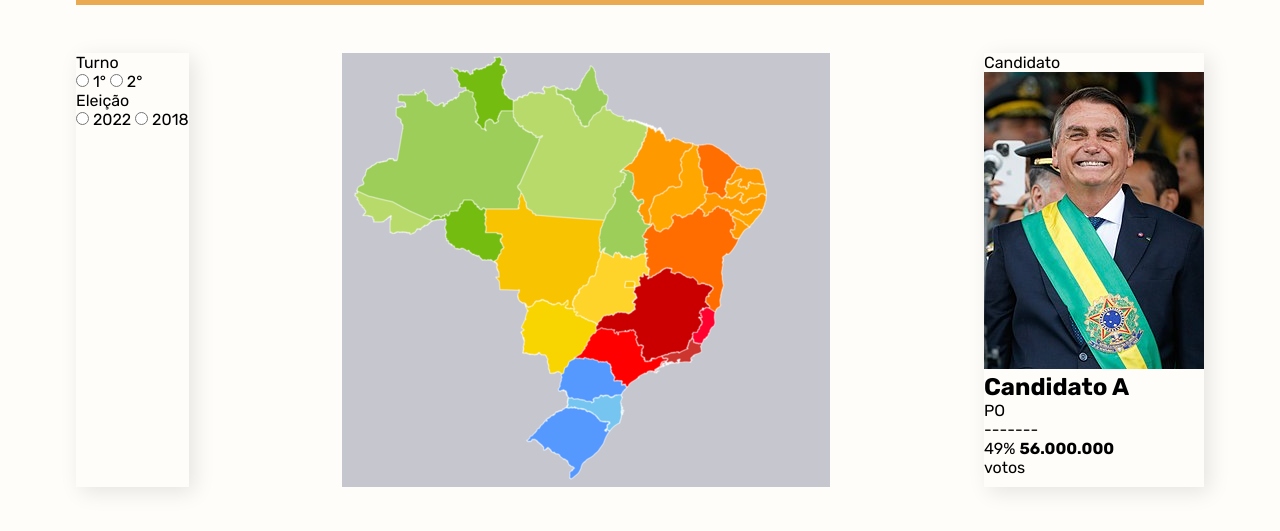
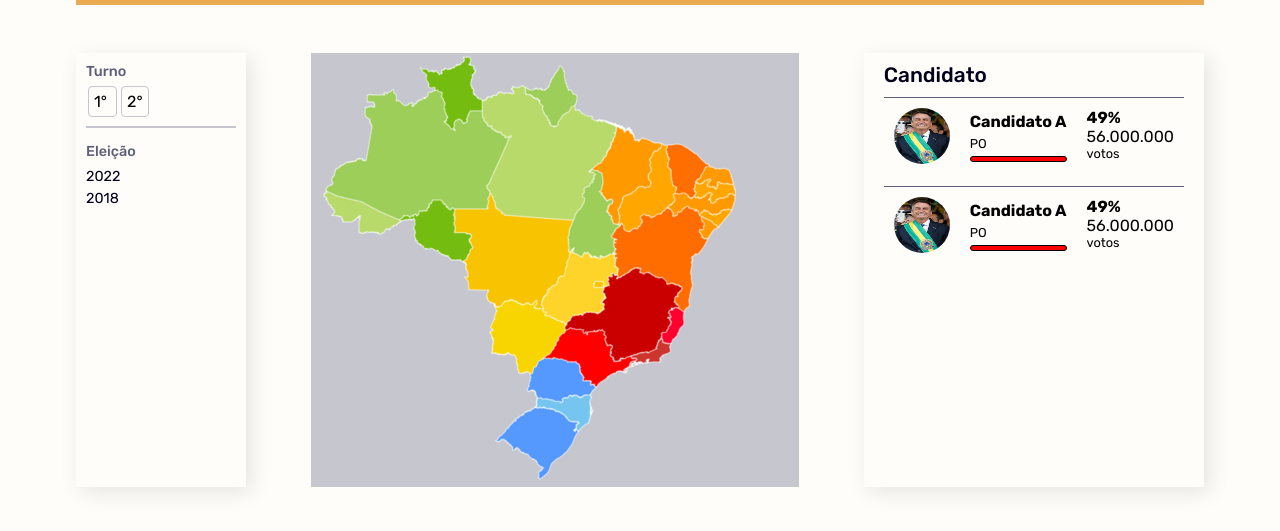
Before and after one commit to AlexandreFel1pe/Mapa-Eleitoral-Interativo, a plain HTML site: page index.html in a window 1280 px wide. Shown: the part 55-586 px from the top of the page. Drawn offline with Linux system fonts and the light colour scheme.

Commit message:
Barras laterais estilizadas

```diff
--- a/index.html
+++ b/index.html
@@ -15,8 +15,8 @@
     </header>
 
     <main>
-        <aside class="menu">
-            <div>
+        <aside class="menu-lateral">
+            <div class="turno">
                 <form action="">
                     <p>Turno</p>
 
@@ -31,10 +31,12 @@
 
                         2°
                     </label>
+
+                    <div></div>
                 </form>
             </div>
 
-            <div>
+            <div class="ano-eleicao">
                 <form action="">
                     <p>Eleição</p>
 
@@ -64,27 +66,51 @@
         <aside class="barra-resultado">
             <p>Candidato</p>
 
-            <div>
+            <div class="candidato">
                 <div>
                     <img src="images/Bolsonaro.jpg" alt="">
                 </div>
 
-                <div>
+                <div class="nome-partido">
                     <h2>Candidato A</h2>
 
                     <p>PO</p>
 
-                    <div>-------</div>
+                    <div class="porcentagem"></div>
                 </div>
 
                 <div>
-                    <span>
+                    <strong>
                         49%
-                    </span>
+                    </strong>
 
+                    <span>56.000.000</span>
+
+                    <p>
+                        votos
+                    </p>
+                </div>
+            </div>
+
+            <div class="candidato">
+                <div>
+                    <img src="images/Bolsonaro.jpg" alt="">
+                </div>
+
+                <div class="nome-partido">
+                    <h2>Candidato A</h2>
+
+                    <p>PO</p>
+
+                    <div class="porcentagem"></div>
+                </div>
+
+                <div>
                     <strong>
-                        56.000.000
+                        49%
                     </strong>
+
+                    <span>56.000.000</span>
 
                     <p>
                         votos
--- a/style.css
+++ b/style.css
@@ -43,7 +43,6 @@ header h1 {
 
 main {
     display: flex;
-    gap: 40px;
     justify-content: space-between;
 }
 
@@ -55,10 +54,124 @@ main {
     width: fit-content;
 }
 
-.menu {
+.menu-lateral {
+    display: flex;
+    flex-direction: column;
+    gap: 15px;
+    padding: 10px;
     box-shadow: 5px 5px 20px RGBA(0, 0, 0, .1);
+}
+
+.menu-lateral input {
+    display: none;
+}
+
+.turno {
+    width: 150px;
+}
+
+.turno p {
+    color: var(--gunmetal);
+    font-size: 0.9rem;
+    font-weight: 500;
+    margin-bottom: 12px;
+}
+
+.turno label {
+    border: 1px solid var(--silver);
+    border-radius: 4px;
+    padding: 5px;
+    text-align: center;
+    justify-content: center;
+    margin: 2px;
+    cursor: pointer;
+}
+
+.turno label:hover {
+    background-color: var(--vermillion);
+}
+
+.turno div {
+    margin-top: 15px;
+    border: 1px solid var(--silver);
+}
+
+.ano-eleicao {
+    display: flex;
+    flex-direction: column;
+}
+
+.ano-eleicao p {
+    color: var(--gunmetal);
+    font-size: 0.9rem;
+    font-weight: 500;
+    margin-bottom: 8px;
+}
+
+.ano-eleicao label {
+    display: block;
+    color: var(--dark-blue);
+    font-size: 0.9rem;
+    margin-bottom: 5px;
+    cursor: pointer;
+}
+
+.ano-eleicao label:hover {
+    color: var(--vermillion);
 }
 
 .barra-resultado {
     box-shadow: 5px 5px 20px RGBA(0, 0, 0, .1);
 }
+
+.barra-resultado > p {
+    font-size: 1.3rem;
+    color: var(--dark-blue);
+    font-weight: 500;
+    margin: 10px 20px;
+}
+
+.candidato {
+    display: flex;
+    gap: 20px;
+    margin: 10px 20px;
+    padding: 10px;
+
+    border-top: 1px solid var(--gunmetal);
+}
+
+.candidato img {
+    width: 56px;
+    height: 56px;
+    border-radius: 999px;
+}
+
+.candidato div {
+    display: flex;
+    flex-direction: column;
+}
+
+.nome-partido {
+    display: flex;
+    justify-content: center;
+}
+
+.candidato div h2 {
+    font-size: 1rem;
+    justify-self: center;
+    margin-bottom: 5px;
+}
+
+.candidato div p {
+    font-size: 0.8rem;
+    margin-bottom: 5px;
+}
+
+.porcentagem {
+    margin: 0;
+    padding: 0;
+    height: 6px;
+    background-color: red;
+    border: 1px solid black;
+    border-radius: 16px;
+}
```
